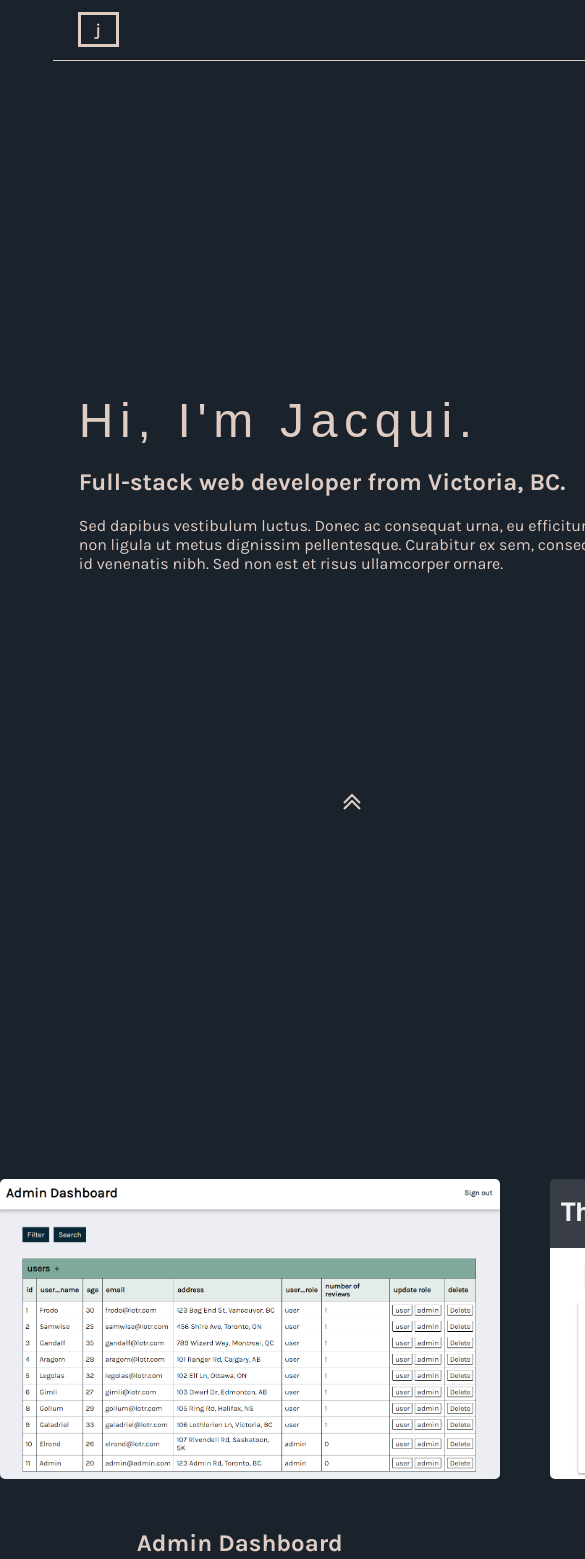
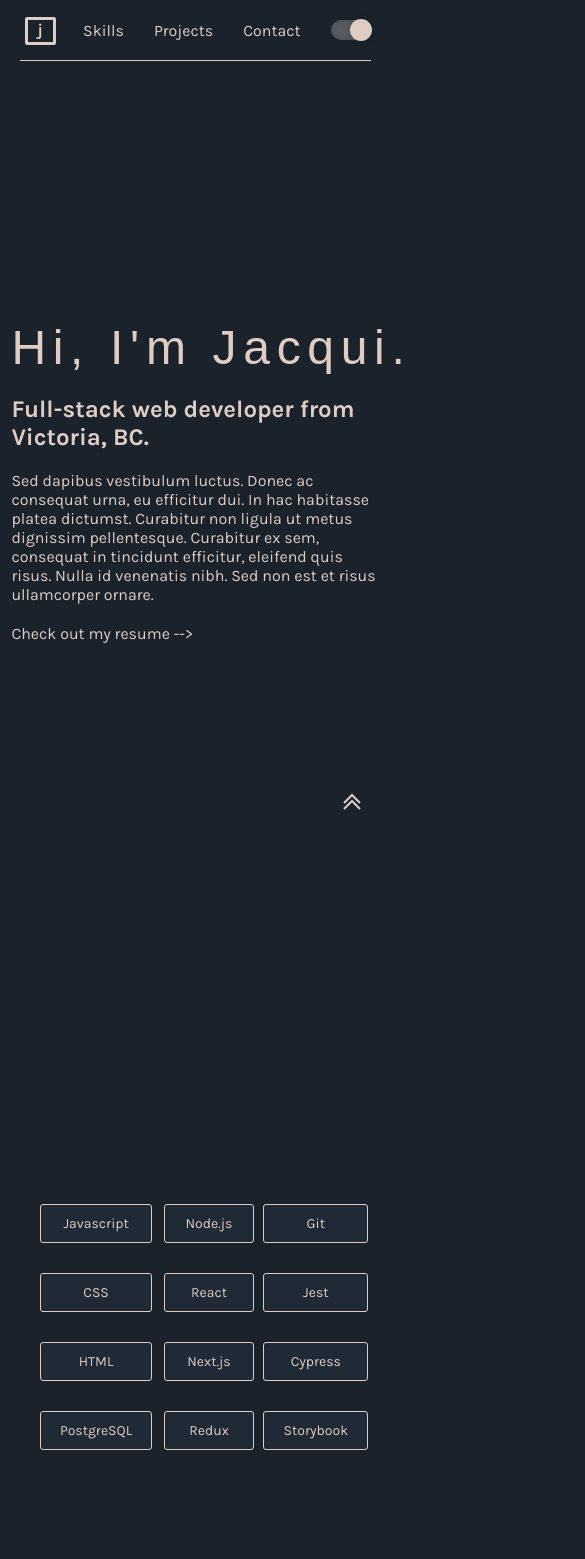
Before and after one commit to Jacquiiii/profile, a Next.js app: page / in a window 390 px wide. Shown: the top 1559 px of the page, 585 px wide, since content can reach past the window. Built offline with nearby package versions, Linux system fonts and the light colour scheme; a web font is replaced by a local one.

Commit message:
feat: update styling

```diff
--- a/app/components/About/About.jsx
+++ b/app/components/About/About.jsx
@@ -1,5 +1,6 @@
 import { Freehand } from 'next/font/google'
 import styles from './About.module.css'
+import Link from 'next/link'
 
 const cursive = Freehand({ subsets: ["latin"], weight: ['400'] })
 
@@ -10,6 +11,7 @@ const About = () => {
         <h1 className={`${styles.h1} ${cursive.className}`}>Hi, I'm Jacqui.</h1>
         <h2>Full-stack web developer from Victoria, BC.</h2>
         <p>Sed dapibus vestibulum luctus. Donec ac consequat urna, eu efficitur dui. In hac habitasse platea dictumst. Curabitur non ligula ut metus dignissim pellentesque. Curabitur ex sem, consequat in tincidunt efficitur, eleifend quis risus. Nulla id venenatis nibh. Sed non est et risus ullamcorper ornare.</p>
+        <button className={styles.resumeButton}>Check out my resume --&gt;</button>
       </div>
     </section>
   )
--- a/app/components/About/About.module.css
+++ b/app/components/About/About.module.css
@@ -45,3 +45,15 @@
     border-right: none;
   }
 }
+
+.resumeButton {
+  background: none;
+  border: none;
+  border-bottom: 3px solid transparent;
+  cursor: pointer;
+  color: #dfcdc3;
+}
+
+.resumeButton:hover {
+  border-color: #dfcdc3;
+}
--- a/app/components/Contact/Contact.module.css
+++ b/app/components/Contact/Contact.module.css
@@ -31,6 +31,12 @@
   width: 50%;
 }
 
+@media (max-width: 900px) {
+  .formContainer {
+    width: 80%;
+  }
+}
+
 .form {
   display: flex;
   flex-direction: column;
@@ -39,6 +45,7 @@
   padding: 25px;
   border-radius: 2px;
   width: 100%;
+  border: 2px solid #dfcdc3;
 }
 
 .input {
--- a/app/components/Experience/Experience.jsx
+++ b/app/components/Experience/Experience.jsx
@@ -4,15 +4,19 @@ const Experience = () => {
   return (
     <section className={styles.experience} id="experience">
       <div className={styles.skillsContainer}>
-        <div className={`${styles.skillsRow} ${styles.fallInAnimation}`}>
+        <div className={styles.skillsRow}>
           <div className={styles.skill}>Javascript</div>
           <div className={styles.skill}>CSS</div>
           <div className={styles.skill}>HTML</div>
           <div className={styles.skill}>PostgreSQL</div>
+        </div>
+        <div className={styles.skillsRow}>
           <div className={styles.skill}>Node.js</div>
           <div className={styles.skill}>React</div>
           <div className={styles.skill}>Next.js</div>
           <div className={styles.skill}>Redux</div>
+        </div>
+        <div className={styles.skillsRow}>
           <div className={styles.skill}>Git</div>
           <div className={styles.skill}>Jest</div>
           <div className={styles.skill}>Cypress</div>
--- a/app/components/Experience/Experience.module.css
+++ b/app/components/Experience/Experience.module.css
@@ -5,29 +5,49 @@
   flex-grow: 2;
   width: 75%;
   min-height: 100vh;
-  margin-bottom: 100px;
 }
 
 .skillsContainer {
   display: flex;
   flex-direction: column;
+  flex: auto;
+  width: 100%;
 }
 
 .skillsRow {
   display: flex;
   justify-content: space-around;
-  flex-wrap: wrap;
+  flex: auto;
+  width: 100%;
 }
 
 .skill {
   border: solid 1px #dfcdc3;
   border-radius: 3px;
   background-color: #28344177;
-  padding: 30px 20px;
-  margin: 20px;
-  width: 200px;
+  padding: 20px 15px;
+  margin: 15px;
+  width: 25%;
   text-align: center;
   cursor: pointer;
+}
+
+@media (max-width: 768px) {
+  .skill {
+    font-size: 14px;
+    padding: 10px;
+    width: 90%;
+  }
+
+  .skillsRow {
+    flex-direction: column;
+    justify-content: center;
+  }
+
+  .skillsContainer {
+    flex-direction: row;
+    justify-content: center;
+  }
 }
 
 .skill:hover {
--- a/app/components/Nav/Nav.jsx
+++ b/app/components/Nav/Nav.jsx
@@ -8,8 +8,8 @@ const Nav = () => {
       <div className={styles.content}>
         <Link href="#about" className={styles.link}><span className={styles.j}>j</span></Link>
         <div className={styles.links}>
+          <Link href="#experience" className={styles.link}>Skills</Link>
           <Link href="#projects" className={styles.link}>Projects</Link>
-          <Link href="#experience" className={styles.link}>Experience</Link>
           <Link href="#contact" className={styles.link}>Contact</Link>
           <ThemeToggle />
         </div>
--- a/app/components/Nav/Nav.module.css
+++ b/app/components/Nav/Nav.module.css
@@ -13,7 +13,7 @@
   flex-shrink: 1;
   width: 90%;
   justify-content: space-between;
-  padding: 20px;
+  padding: 20px 0px;
 }
 
 .links {
@@ -51,13 +51,15 @@
 
 .j {
   border: solid 3px #dfcdc3;
-  padding: 5px 15px;
+  padding: 0px 10px 3px 10px;
   margin: 5px;
   font-weight: bold;
+  text-align: center;
+  border-radius: 2px;
 }
 
 .j:hover {
-  box-shadow: 0px 0px 10px rgba(255, 255, 255, 0.6);
+  box-shadow: 0px 0px 8px rgba(255, 255, 255, 0.6);
   text-shadow: none;
   background-color: #283441;
 }
--- a/app/components/Projects/Projects.module.css
+++ b/app/components/Projects/Projects.module.css
@@ -12,30 +12,52 @@
 
 .projectsContainer {
   display: flex;
-  justify-content: space-around;
   gap: 50px;
+  width: 80%;
+}
+
+@media (max-width: 768px) {
+  .projectsContainer {
+    flex-direction: column;
+    margin-top: 100px;
+  }
 }
 
 .project {
   display: flex;
+  flex: auto;
   flex-direction: column;
   justify-content: center;
   align-items: center;
-  gap: 50px;
+  gap: 20px;
   border-radius: 5px;
+  width: 100%;
+  border: 2px solid transparent;
+  padding: 40px 20px;
+  transition: border 0.2s;
+  transition: background-color 0.2s;
+}
+
+.project:hover {
+  background-color: #28344177;
+  border: 2px solid #dfcdc3;
 }
 
 .projectDetails {
   display: flex;
   flex-direction: column;
+  align-items: center;
+  justify-content: center;
+  width: 100%;
 }
 
 .link {
   display: flex;
+  align-items: center;
+  justify-content: center;
 }
 
 .image {
-  width: 500px;
-  height: 300px;
+  width: 70%;
   border-radius: 5px;
 }
--- a/app/globals.css
+++ b/app/globals.css
@@ -21,6 +21,7 @@ main {
   align-items: center;
   min-height: 100vh;
   position: absolute;
+  max-width: 100vw;
 }
 
 ::-webkit-scrollbar {
--- a/app/page.jsx
+++ b/app/page.jsx
@@ -9,8 +9,8 @@ const Home = () => {
   return (
     <>
       <About />
+      <Experience />
       <Projects />
-      <Experience />
       <Contact />
     </>
   )
```
